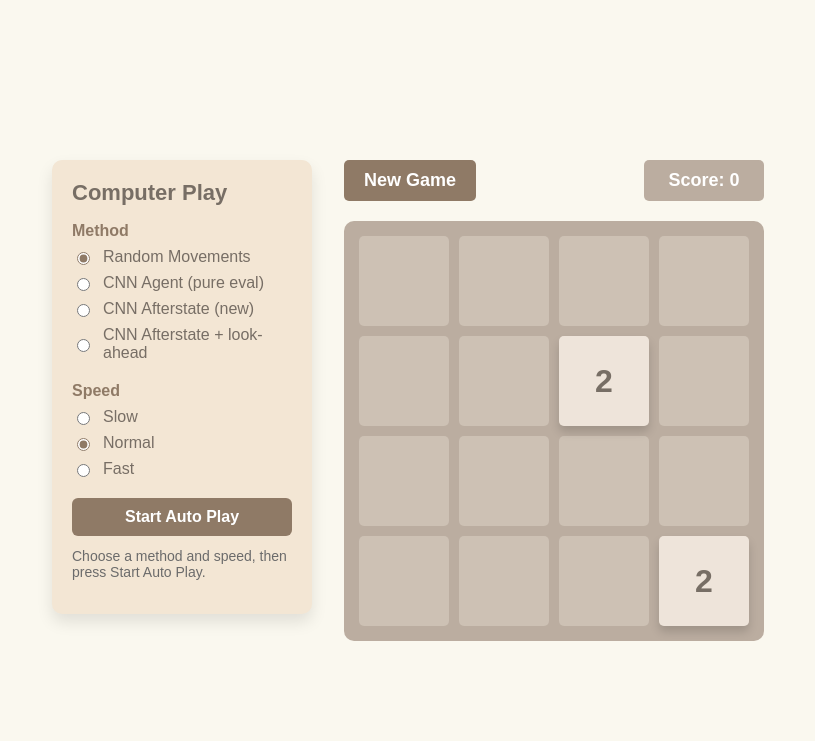
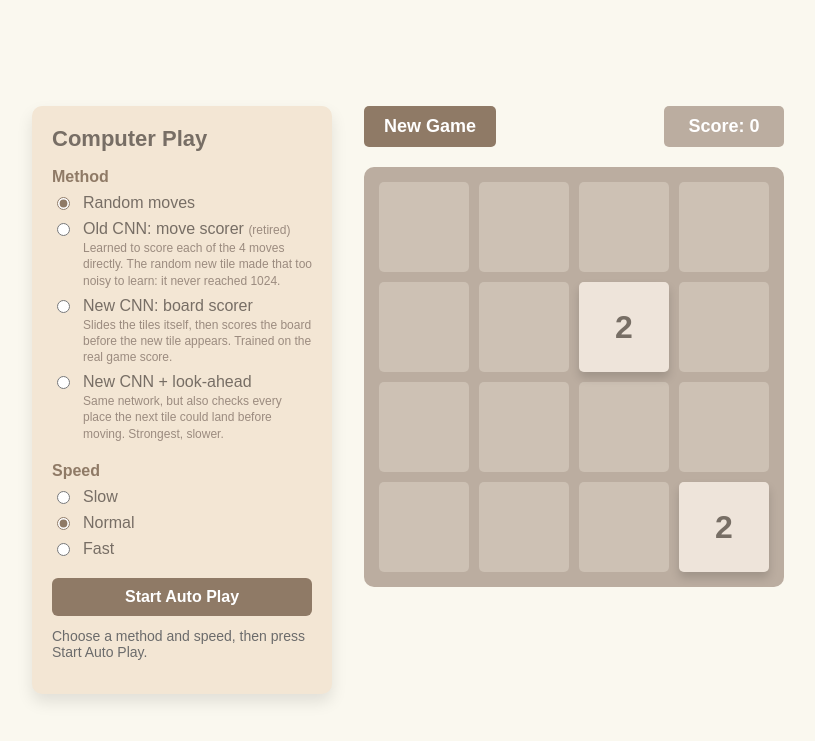
Before and after one commit to mr-neptune/2048-Auto, a Flask app: page / in a window 1280 px wide. Shown: the top 741 px of the page, without its empty margins (232-1047 px from the left). Run offline with Flask 3, Linux system fonts and the light colour scheme.

Commit message:
Rename play options to describe how each model is trained

```diff
--- a/static/style.css
+++ b/static/style.css
@@ -65,7 +65,7 @@ body {
     background: #f3e6d4;
     border-radius: 10px;
     padding: 20px;
-    width: 220px;
+    width: 260px;
     box-shadow: 0 8px 16px rgba(0, 0, 0, 0.1);
 }
 
@@ -88,7 +88,7 @@ body {
 
 .control-option {
     display: flex;
-    align-items: center;
+    align-items: flex-start;
     gap: 10px;
     margin-bottom: 8px;
     cursor: pointer;
@@ -97,11 +97,22 @@ body {
 
 .control-option input[type="radio"] {
     accent-color: #8f7a66;
+    margin-top: 3px;
 }
 
 .control-option small {
     font-size: 12px;
     color: #9b8b7f;
+}
+
+.control-option > span {
+    min-width: 0;  /* let long option notes wrap inside the panel */
+}
+
+.control-option .option-note {
+    display: block;
+    margin-top: 2px;
+    line-height: 1.35;
 }
 
 .button-auto-play {
@@ -313,6 +324,7 @@ body {
     }
 
     .control-panel {
+        box-sizing: border-box;
         width: 100%;
         max-width: 500px;
     }
--- a/templates/index.html
+++ b/templates/index.html
@@ -16,19 +16,25 @@
                     <p class="control-label">Method</p>
                     <label class="control-option">
                         <input type="radio" name="play-method" value="random" checked>
-                        <span>Random Movements</span>
+                        <span>Random moves</span>
                     </label>
                     <label class="control-option">
                         <input type="radio" name="play-method" value="cnn">
-                        <span>CNN Agent (pure eval)</span>
+                        <span>Old CNN: move scorer <small>(retired)</small>
+                            <small class="option-note">Learned to score each of the 4 moves directly. The random new tile made that too noisy to learn: it never reached 1024.</small>
+                        </span>
                     </label>
                     <label class="control-option">
                         <input type="radio" name="play-method" value="afterstate">
-                        <span>CNN Afterstate (new)</span>
+                        <span>New CNN: board scorer
+                            <small class="option-note">Slides the tiles itself, then scores the board before the new tile appears. Trained on the real game score.</small>
+                        </span>
                     </label>
                     <label class="control-option">
                         <input type="radio" name="play-method" value="afterstate_search">
-                        <span>CNN Afterstate + look-ahead</span>
+                        <span>New CNN + look-ahead
+                            <small class="option-note">Same network, but also checks every place the next tile could land before moving. Strongest, slower.</small>
+                        </span>
                     </label>
                 </div>
                 <div class="control-section">
```
